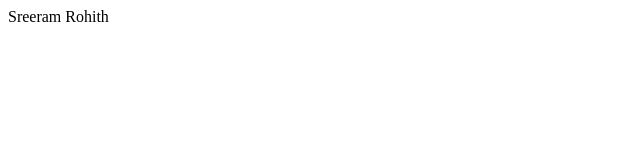
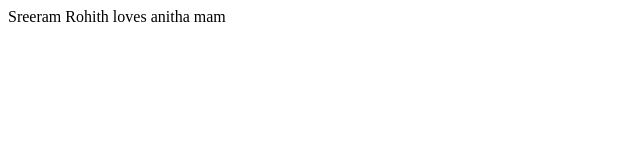
Before and after one commit to Sreeramrohith2005/Sreeram-Rohith-Portfolio, a plain HTML site: page index.html in a window 1280 px wide. Shown: the whole page, without its empty margins (0-640 px from the left). Drawn offline with Linux system fonts and the light colour scheme.

Commit message:
Update index.html

```diff
--- a/index.html
+++ b/index.html
@@ -1,5 +1,5 @@
 <html>
   <body>
-    <div>Sreeram Rohith</div>
+    <div>Sreeram Rohith loves anitha mam</div>
   </body>
 </html>
```
